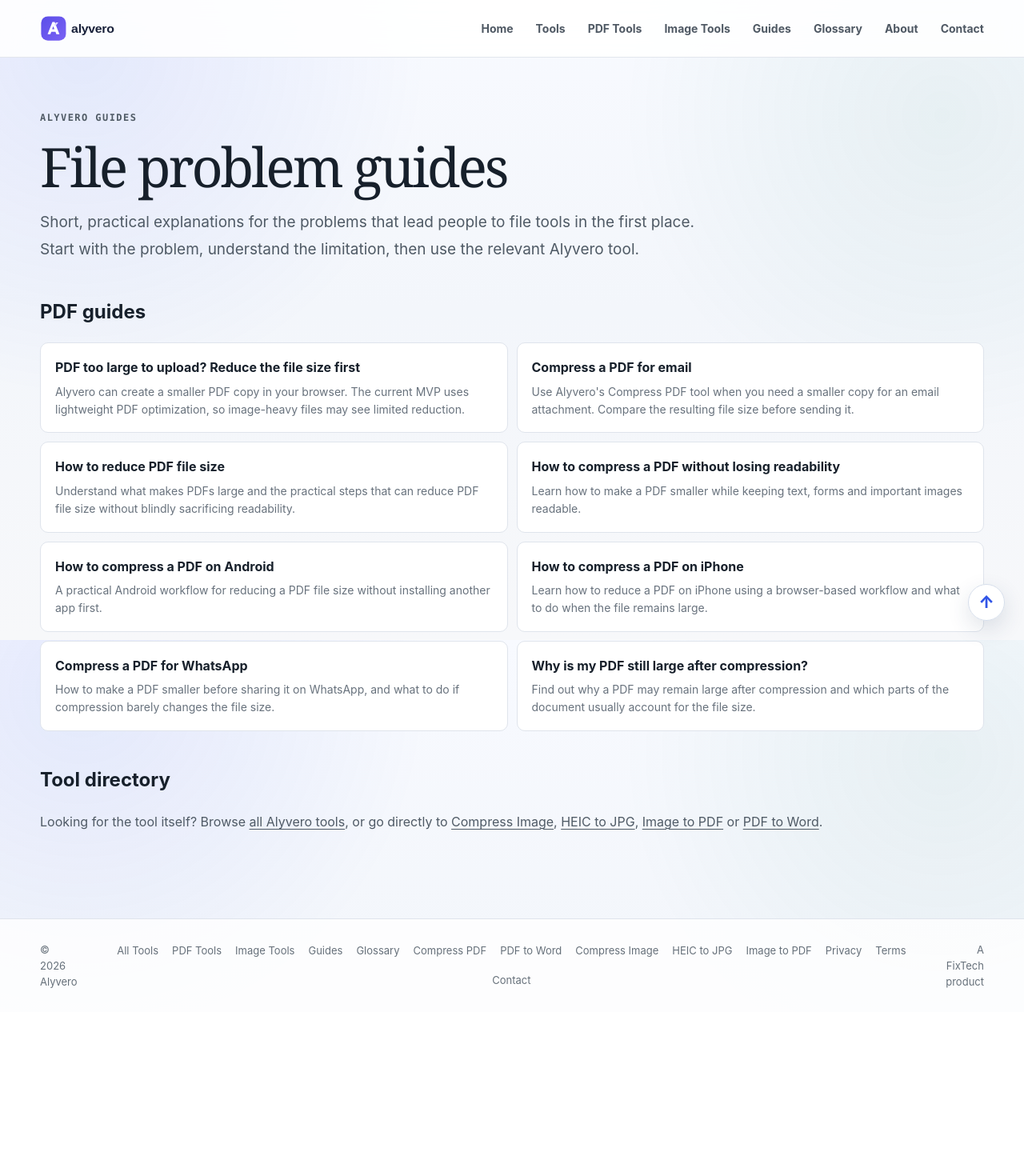
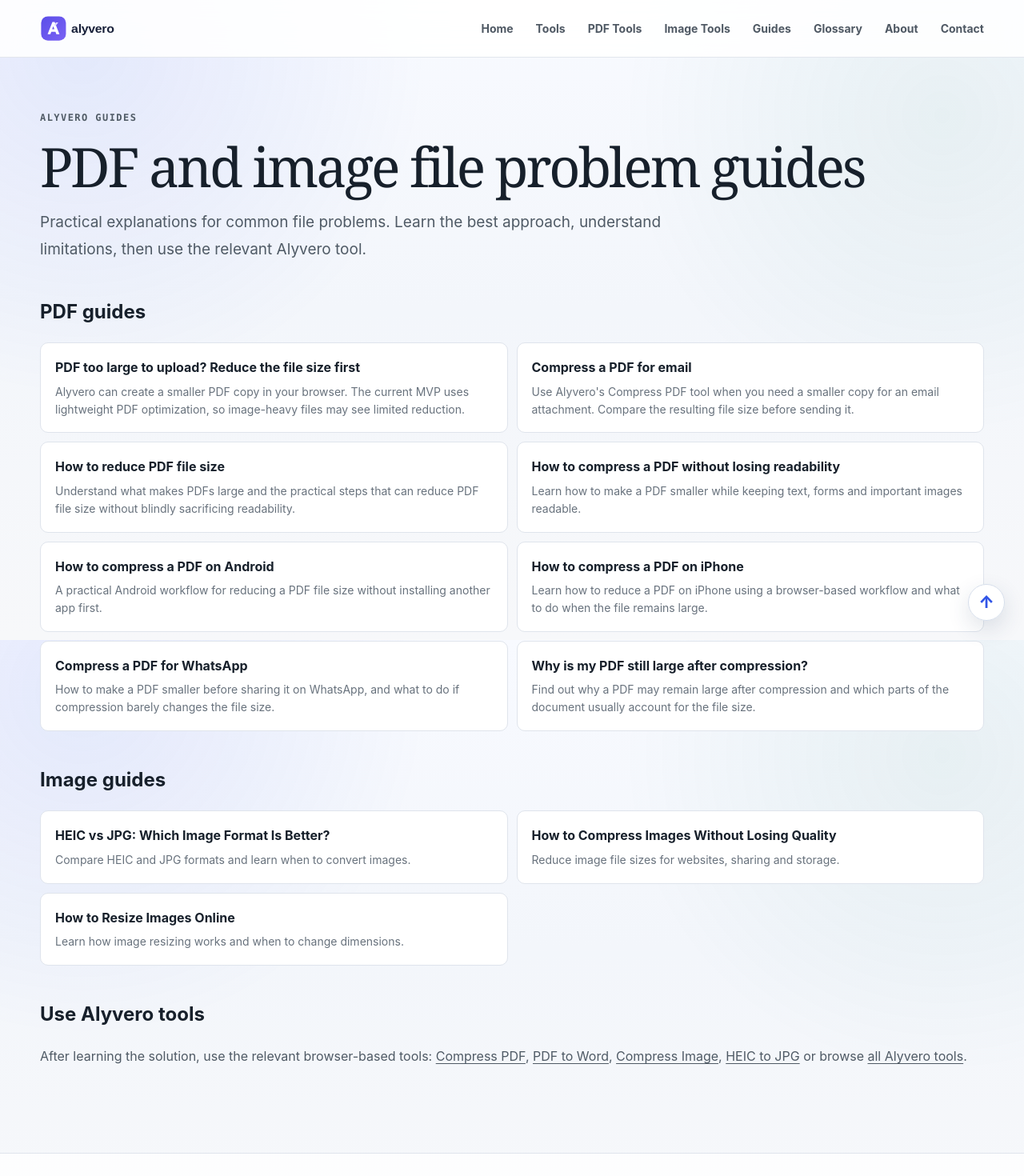
Before and after one commit to rindodi/alyvero, a Next.js app: page /guides in a window 1280 px wide. Shown: the top 1470 px of the page at 80% size. Before the commit the page ends 1265 px from the top, so only its background shows below. Built offline with nearby package versions, Linux system fonts and the light colour scheme.

Commit message:
Upgrade guides hub for global SEO coverage

```diff
--- a/app/guides/page.tsx
+++ b/app/guides/page.tsx
@@ -3,24 +3,37 @@
 import { pdfGuides } from "@/lib/compressPdfGuides";
 
 export const metadata: Metadata = {
-  title: "PDF & Image File Problem Guides",
-  description: "Practical Alyvero guides explaining common PDF and image file problems, limitations and workflows.",
+  title: "PDF & Image File Guides | Alyvero",
+  description: "Learn how to compress, convert, merge and manage PDF and image files with practical guides from Alyvero.",
   alternates: { canonical: "/guides" },
-  openGraph: { title: "File Problem Guides | Alyvero", description: "Practical guides for solving common PDF and image file problems.", url: "https://www.alyvero.co.ke/guides", type: "website", images: [{ url: "/opengraph-image" }] },
+  openGraph: { title: "PDF & Image File Guides | Alyvero", description: "Practical guides for solving common PDF and image file problems.", url: "https://www.alyvero.co.ke/guides", type: "website", images: [{ url: "/opengraph-image" }] },
 };
+
+const imageGuides = [
+  ["HEIC vs JPG: Which Image Format Is Better?", "Compare HEIC and JPG formats and learn when to convert images.", "/heic-vs-jpg"],
+  ["How to Compress Images Without Losing Quality", "Reduce image file sizes for websites, sharing and storage.", "/compress-images-without-losing-quality"],
+  ["How to Resize Images Online", "Learn how image resizing works and when to change dimensions.", "/resize-images-online"],
+];
 
 export default function GuidesPage() {
   return <div className="container content-page ecosystem-page">
     <p className="eyebrow">Alyvero guides</p>
-    <h1>File problem guides</h1>
-    <p className="lead">Short, practical explanations for the problems that lead people to file tools in the first place. Start with the problem, understand the limitation, then use the relevant Alyvero tool.</p>
+    <h1>PDF and image file problem guides</h1>
+    <p className="lead">Practical explanations for common file problems. Learn the best approach, understand limitations, then use the relevant Alyvero tool.</p>
+
     <section className="ecosystem-section">
       <h2>PDF guides</h2>
       <div className="guide-grid">{pdfGuides.map(guide => <Link className="guide-card" href={`/${guide.slug}`} key={guide.slug}><strong>{guide.title}</strong><span>{guide.description}</span></Link>)}</div>
     </section>
+
     <section className="ecosystem-section">
-      <h2>Tool directory</h2>
-      <p>Looking for the tool itself? Browse <Link href="/tools">all Alyvero tools</Link>, or go directly to <Link href="/compress-image">Compress Image</Link>, <Link href="/heic-to-jpg">HEIC to JPG</Link>, <Link href="/image-to-pdf">Image to PDF</Link> or <Link href="/pdf-to-word">PDF to Word</Link>.</p>
+      <h2>Image guides</h2>
+      <div className="guide-grid">{imageGuides.map(([title, description, slug]) => <Link className="guide-card" href={slug} key={slug}><strong>{title}</strong><span>{description}</span></Link>)}</div>
+    </section>
+
+    <section className="ecosystem-section">
+      <h2>Use Alyvero tools</h2>
+      <p>After learning the solution, use the relevant browser-based tools: <Link href="/compress-pdf">Compress PDF</Link>, <Link href="/pdf-to-word">PDF to Word</Link>, <Link href="/compress-image">Compress Image</Link>, <Link href="/heic-to-jpg">HEIC to JPG</Link> or browse <Link href="/tools">all Alyvero tools</Link>.</p>
     </section>
   </div>;
 }
```
